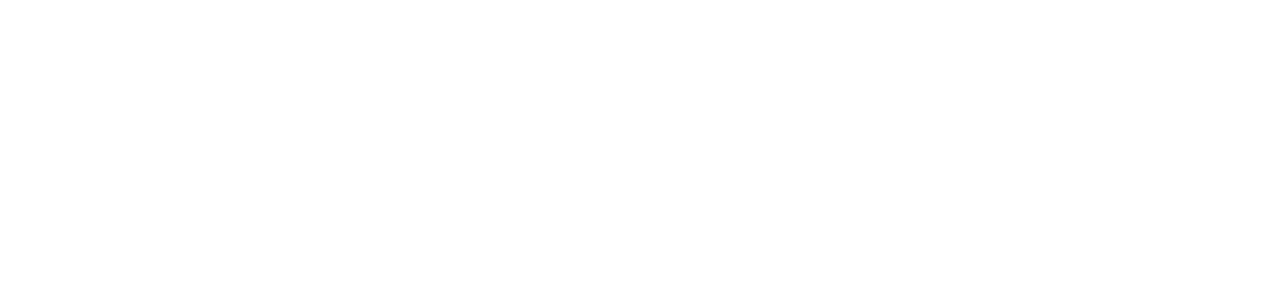
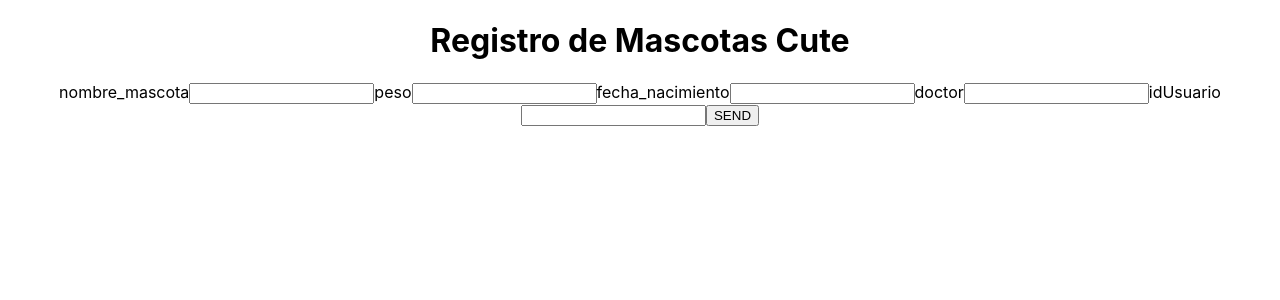
Before and after one commit to AlexMonPe/Frontend_clinica_veterinaria, a React (Create React App) app: page /registroMascota in a window 1280 px wide. Before the commit this address had no page. Shown: the top 300 px of the page. Built offline with nearby package versions, Linux system fonts and the light colour scheme.

Commit message:
cambio en registro mascota

```diff
--- a/src/App.js
+++ b/src/App.js
@@ -4,6 +4,8 @@
 import RegistroUsuario from "./contenedores/RegisttroUsuario/RegistroUsuario.js";
 import ListadoUsuario from "./contenedores/ListadoUsuario/ListadoUsuario.js";
 import RegistroMascota from "./contenedores/RegistroMascota/RegistroMascota.js";
+import ListadoMascota from "./contenedores/ListadoMascota/ListadoMascota";
+
 
 function App() {
   return (
@@ -11,8 +13,9 @@
       <BrowserRouter>
         <Routes>
           <Route path="/" element={<RegistroUsuario />}></Route>
-          <Route path="/registro" element={<RegistroMascota />}></Route>
+          <Route path="/registroMascota" element={<RegistroMascota />}></Route>
           <Route path="/listado" element={<ListadoUsuario />}></Route>
+          <Route path="/listadoMascota" element={<ListadoMascota />}></Route>
 
         </Routes>
       </BrowserRouter>
--- /dev/null
+++ b/src/contenedores/ListadoMascota/ListadoMascota.js
@@ -0,0 +1,46 @@
+import { useEffect, useState } from "react";
+import { Link } from "react-router-dom";
+
+const ListadoMascota = () => {
+   const [users, setUsers] = useState([]);
+   const [loading, setLoading] = useState(true);
+   const getUser = () => {
+     setTimeout(async () => {
+       const usersResults = await fetch("https://veterinaria-back.herokuapp.com/mascotas/", {
+         method: "GET",
+
+       });
+       const dataUsers = await usersResults.json();
+       setUsers(dataUsers);
+       setLoading(false);
+     }, 3000);
+   };
+   useEffect(() => {
+     try {
+       getUser();
+     } catch (error) {
+       console.log(error);
+     }
+   }, []);
+
+   return (
+     <div>
+       <h1>Hola</h1>
+
+       {loading && (
+         <img src="https://upload.wikimedia.org/wikipedia/commons/b/b9/Youtube_loading_symbol_1_(wobbly).gif" />
+       )}
+       <select name="cars" id="cars">
+         {users.map((user) => {
+           return (
+             <option value="volvo">
+               {user.name}, {user.surname}
+             </option>
+           );
+         })}
+       </select>
+     </div>
+   );
+ };
+
+export default ListadoMascota;
--- a/src/contenedores/RegistroMascota/RegistroMascota.css
+++ b/src/contenedores/RegistroMascota/RegistroMascota.css
@@ -0,0 +1,8 @@
+label{
+    display: block;
+    margin: 10px;
+}
+.sendButton{
+    display: block;
+    margin: 2em auto;
+}
--- a/src/contenedores/RegistroMascota/RegistroMascota.js
+++ b/src/contenedores/RegistroMascota/RegistroMascota.js
@@ -1,4 +1,5 @@
 import { useNavigate } from "react-router-dom";
+
 
 const RegistroMascota = () => {
   const history = useNavigate();
@@ -24,14 +25,13 @@
 
       console.log("Form Sumbmit works", postUser);
 
-      /*if (postUser) {
-        history("/listado/" + postUser.userId);
-      }*/
+      if (postUser) {
+        history("/listadoMascota/" + postUser.userId);
+      }
     } catch (error) {
       alert("no se ha cargado la bd " + error);
     }
   };
-
   return (
     <div>
       <h1>Registro de Mascotas Cute</h1>
```
